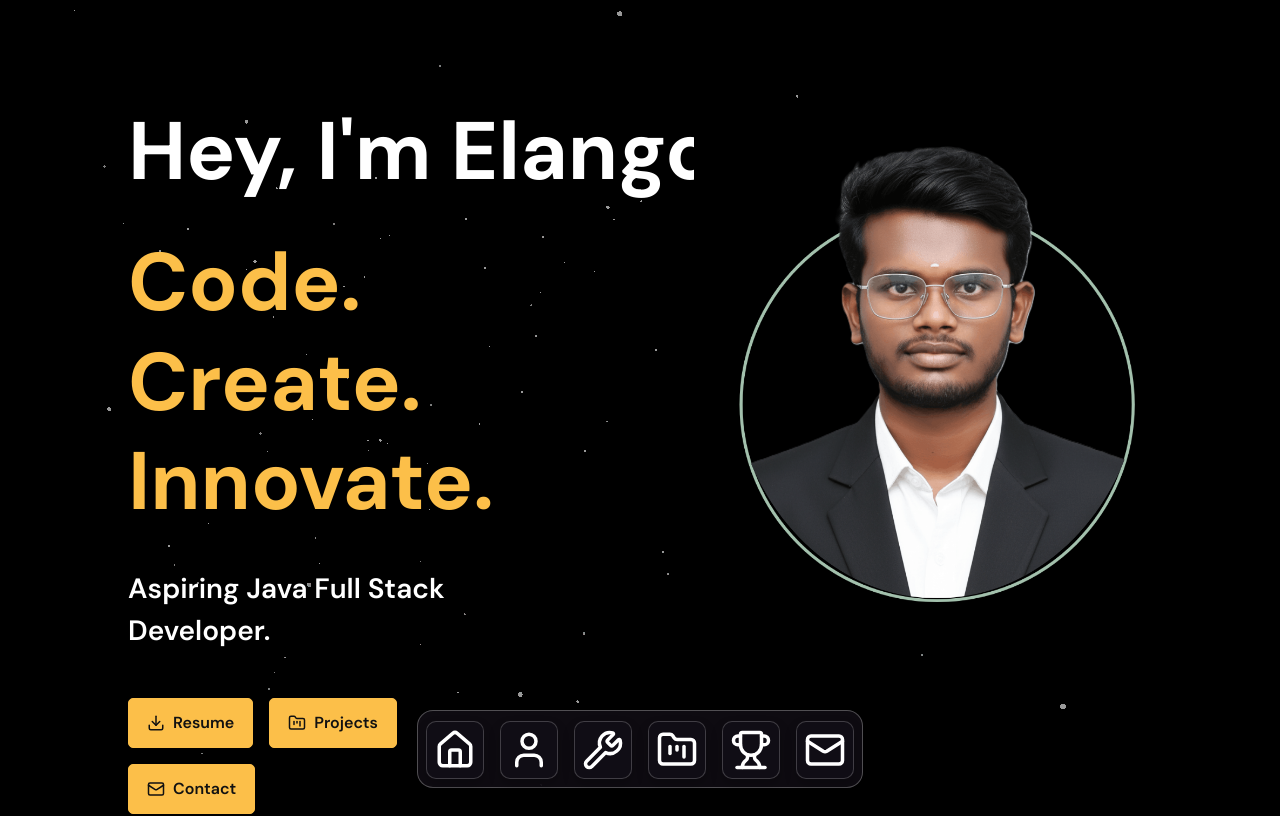
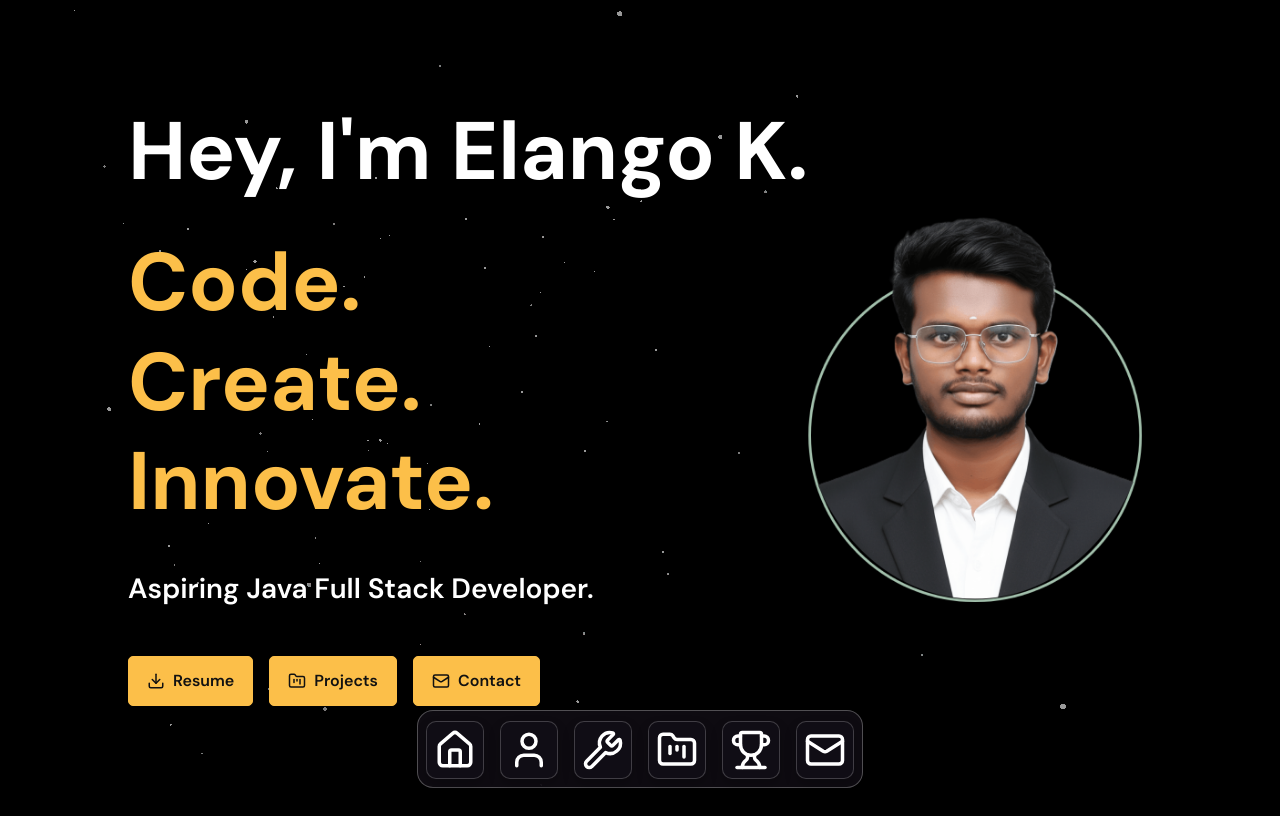
Before and after one commit to Elango-Kannan-00/Portfolio-Website, a React (Vite) app: page / in a window 1280 px wide. Shown: the top 816 px of the page. Built offline with nearby package versions, Linux system fonts and the light colour scheme.

Commit message:
Update hero section styles for improved layout and responsiveness

```diff
--- a/src/index.css
+++ b/src/index.css
@@ -118,15 +118,15 @@
 
   .hero-visual {
     @apply flex justify-end items-center;
-    flex: 0 0 min(38vw, 560px);
+    flex: 0 0 min(32vw, 460px);
     min-width: 0;
     margin-left: auto;
-    margin-top: 18px;
-    transform: translateX(28px);
+    margin-top: 54px;
+    transform: translate(28px, 40px);
   }
 
   .profile-canvas {
-    width: min(560px, 100%);
+    width: min(460px, 100%);
     margin: 0;
     background-color: var(--bg);
     isolation: isolate;
```
Also changed, not shown: 1 other file (tests, documents, lock files or other folders).
